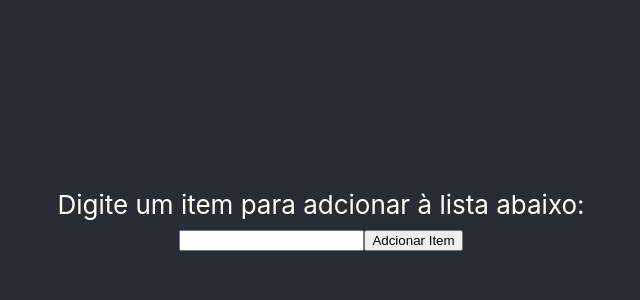
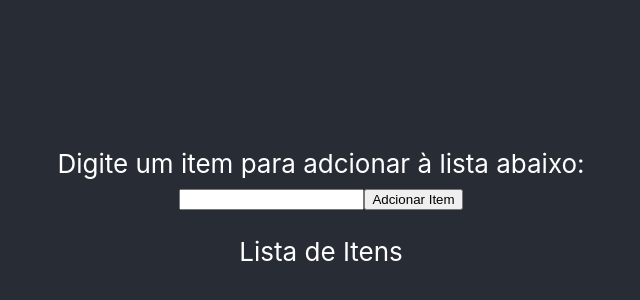
Before and after one commit to walterlbf/crud-app, a React (Create React App) app: page / in a window 1280 px wide. Shown: the part 180-480 px from the top of the page, without its empty margins (319-959 px from the left). Built offline with nearby package versions, Linux system fonts and the light colour scheme.

Commit message:
api rodando OK :)

```diff
--- a/src/App.js
+++ b/src/App.js
@@ -1,5 +1,6 @@
 import './App.css';
 import Form from './components/Form';
+import List from './components/List';
 
 function App() {
   return (
@@ -8,6 +9,7 @@ function App() {
         Digite um item para adcionar à lista abaixo:
       </header>
       <Form />
+      <List />
     </div>
   );
 }
--- /dev/null
+++ b/src/components/List.js
@@ -0,0 +1,22 @@
+import React from 'react';
+import * as Api from '../services/Api';
+import { useEffect } from 'react';
+
+export default function List() {
+
+
+    useEffect(() => {
+        fetchApi();
+    })
+
+    const fetchApi = async () => {
+        const allItems = await Api.getItems();
+        console.log(allItems);
+    }
+
+    return (
+        <div>
+            <p>Lista de Itens</p>
+        </div>
+    )
+}
```
Also changed, not shown: src/components/Table.js (deleted, +0 -9 lines).
